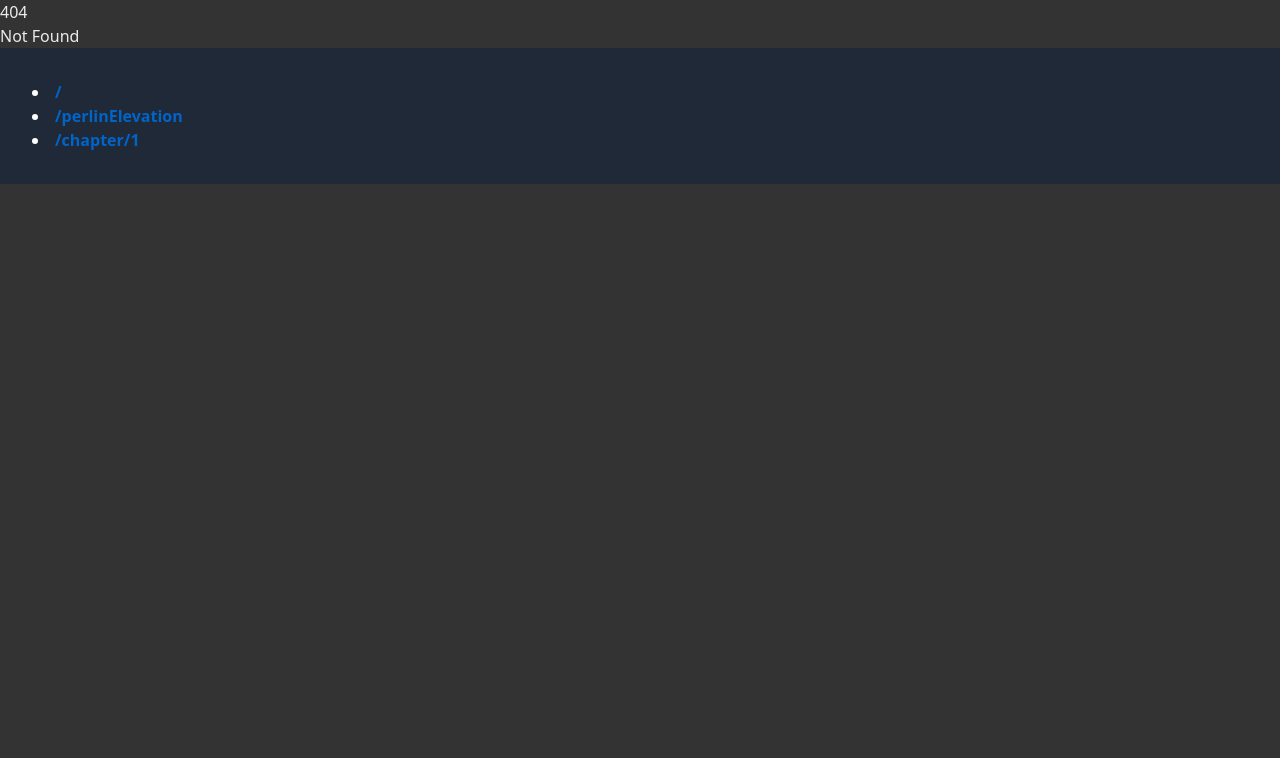
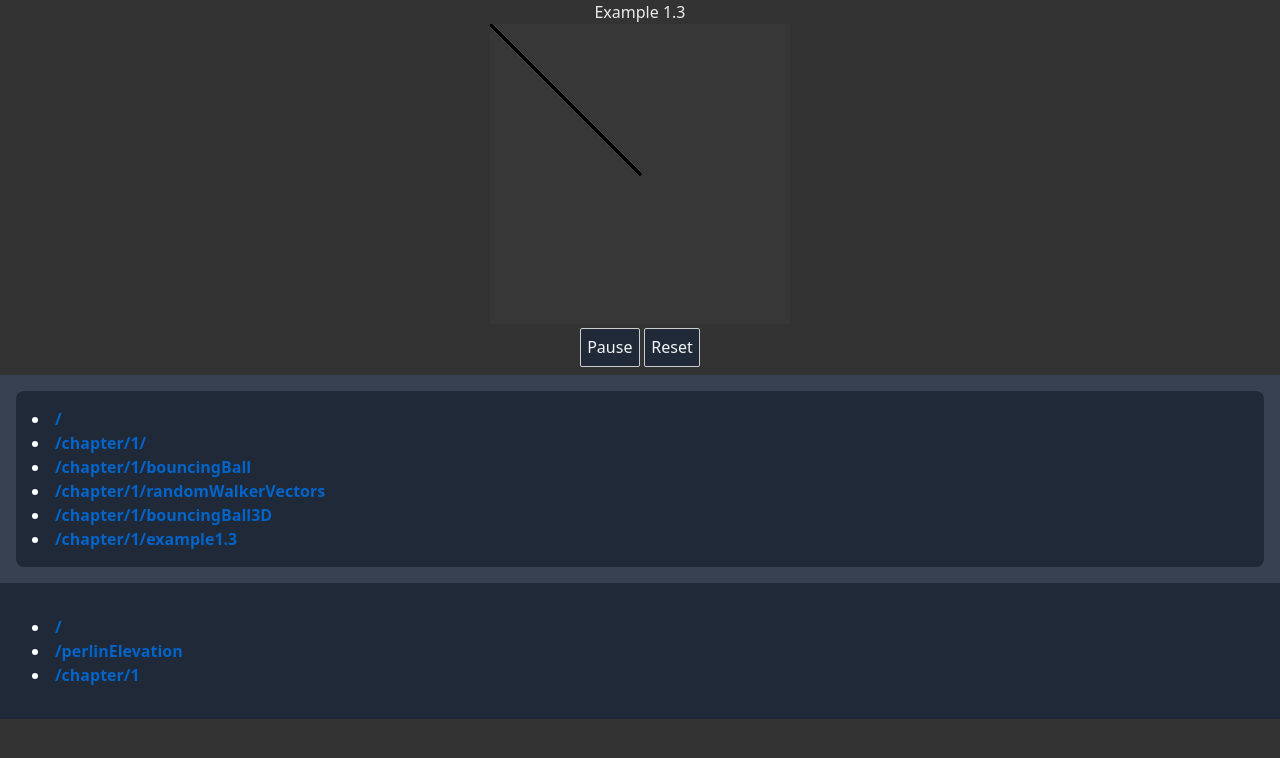
Before and after one commit to nonvenomous/nature-of-code-p5, a SvelteKit app: page /chapter/1/example1.3 in a window 1280 px wide. Before the commit this address had no page. Shown: the top 758 px of the page. Built offline with nearby package versions, Linux system fonts and the light colour scheme.

Commit message:
Add 1.3 example

```diff
--- a/src/routes/chapter/1/+layout.svelte
+++ b/src/routes/chapter/1/+layout.svelte
@@ -21,5 +21,8 @@
     <li>
       <a href="/chapter/1/bouncingBall3D" class="">/chapter/1/bouncingBall3D</a>
     </li>
+    <li>
+      <a href="/chapter/1/example1.3" class="">/chapter/1/example1.3</a>
+    </li>
   </ol>
 </footer>
--- a/src/routes/chapter/1/bouncingBall3D/+page.svelte
+++ b/src/routes/chapter/1/bouncingBall3D/+page.svelte
@@ -45,7 +45,6 @@
       }
       p.fill(200);
 
-      // p.circle(position.x, position.y, SIZE);
       p.push();
       p.translate(position);
       p.rotateX(theta);
--- /dev/null
+++ b/src/routes/chapter/1/example1.3/+page.svelte
@@ -0,0 +1,39 @@
+<script lang="ts">
+  import type p5 from 'p5';
+  import Sketch from '$lib/Sketch.svelte';
+
+  const canvasWidth = 300;
+  const canvasHeight = 300;
+  const fps = 120;
+
+  function sketch(p: p5) {
+    p.setup = () => {
+      p.createCanvas(canvasWidth, canvasHeight);
+      p.frameRate(fps);
+      p.strokeWeight(4);
+    };
+    const halfWidth = canvasWidth / 2;
+    const halfHeight = canvasHeight / 2;
+
+    p.draw = () => {
+      p.background(55);
+      p.stroke(200);
+
+      const center = p.createVector(halfWidth, halfHeight);
+      p.line(0, 0, center.x, center.y);
+
+      const mouseVector = p.createVector(p.mouseX, p.mouseY);
+      p.line(0, 0, mouseVector.x, mouseVector.y);
+
+      p.stroke(0);
+      p.translate(center.x, center.y); // move the origin;
+      mouseVector.sub(center);
+      // Draw a line to represent the result of subtraction
+      p.line(0, 0, mouseVector.x, mouseVector.y);
+    };
+  }
+</script>
+
+<h2>Example 1.3</h2>
+
+<Sketch sketchFunction={sketch} />
```
